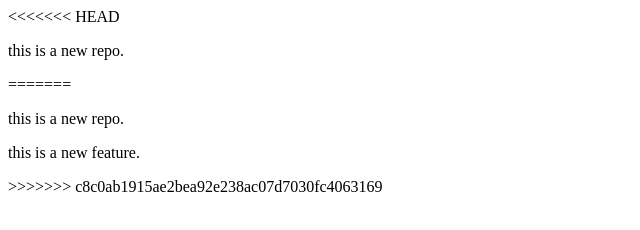
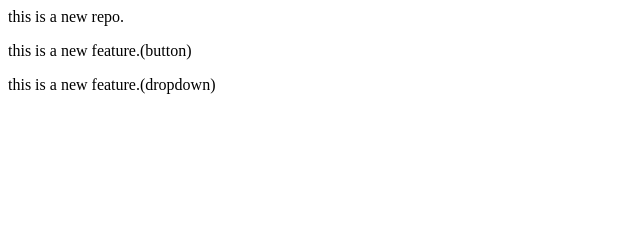
Before and after one commit to Ashlesh-Y-Saliyan/localrepoo, a plain HTML site: page index.html in a window 1280 px wide. Shown: the whole page, without its empty margins (0-640 px from the left). Drawn offline with Linux system fonts and the light colour scheme.

Commit message:
Add both features

```diff
--- a/index.html
+++ b/index.html
@@ -1,6 +1,3 @@
-<<<<<<< HEAD
 <p>this is a new repo.</p>
-=======
-<p>this is a new repo.</p>
-<p>this is a new feature.</p>
->>>>>>> c8c0ab1915ae2bea92e238ac07d7030fc4063169
+<p>this is a new feature.(button)</p>
+<p>this is a new feature.(dropdown)</p>
```
